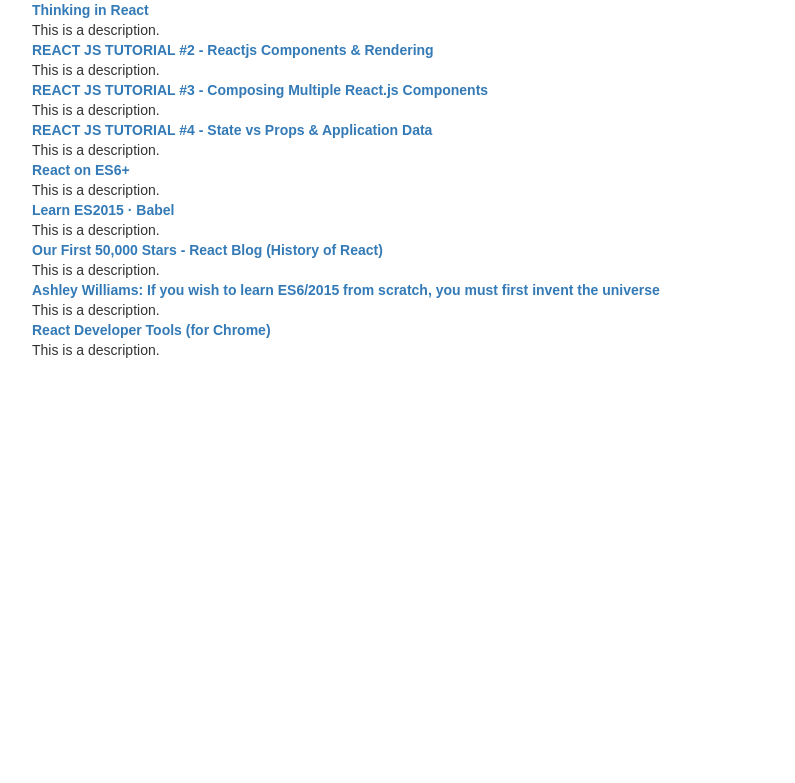
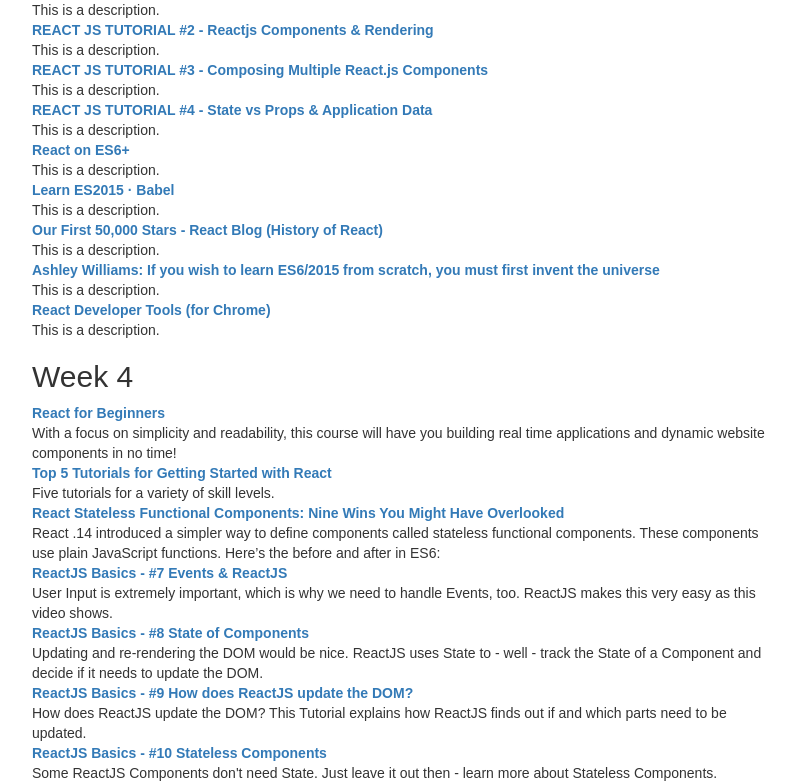
Before and after one commit to dsdemaria/react-journal, a React (Create React App) app: page / in a window 1280 px wide. Shown: the part 1208-1991 px from the top of the page, without its empty margins (233-1028 px from the left). Before the commit the page ends 1568 px from the top, so only its background shows below. Built offline with nearby package versions, Linux system fonts and the light colour scheme.

Commit message:
added entry component

```diff
--- a/src/components/App.js
+++ b/src/components/App.js
@@ -12,7 +12,7 @@
       titleValue: '',
       linkValue: '',
       descriptionValue: '',
-      optionValue: 'week3',
+      optionValue: 'week4',
       week1: [
         {
           title: 'JavaScript Assessment',
@@ -144,6 +144,43 @@
           description: 'This is a description.',
         },
       ],
+      week4: [
+        {
+          title: 'React for Beginners',
+          link: 'https://reactforbeginners.com/',
+          description: 'With a focus on simplicity and readability, this course will have you building real time applications and dynamic website components in no time!',
+        },
+        {
+          title: 'Top 5 Tutorials for Getting Started with React',
+          link: 'http://andrewhfarmer.com/getting-started-tutorials/',
+          description: 'Five tutorials for a variety of skill levels.',
+        },
+        {
+          title: 'React Stateless Functional Components: Nine Wins You Might Have Overlooked',
+          link: 'https://medium.com/@housecor/react-stateless-functional-components-nine-wins-you-might-have-overlooked-997b0d933dbc#.oxjfw7n8b',
+          description: 'React .14 introduced a simpler way to define components called stateless functional components. These components use plain JavaScript functions. Here’s the before and after in ES6:',
+        },
+        {
+          title: 'ReactJS Basics - #7 Events & ReactJS',
+          link: 'https://www.youtube.com/watch?v=OcM__8q6p4c&list=PL55RiY5tL51oyA8euSROLjMFZbXaV7skS&index=8',
+          description: 'User Input is extremely important, which is why we need to handle Events, too. ReactJS makes this very easy as this video shows.',
+        },
+        {
+          title: 'ReactJS Basics - #8 State of Components',
+          link: 'https://www.youtube.com/watch?v=e5n9j9n83OM&list=PL55RiY5tL51oyA8euSROLjMFZbXaV7skS&index=9',
+          description: 'Updating and re-rendering the DOM would be nice. ReactJS uses State to - well - track the State of a Component and decide if it needs to update the DOM.',
+        },
+        {
+          title: 'ReactJS Basics - #9 How does ReactJS update the DOM?',
+          link: 'https://www.youtube.com/watch?v=Iw2BLUjQo1E&index=10&list=PL55RiY5tL51oyA8euSROLjMFZbXaV7skS',
+          description: 'How does ReactJS update the DOM? This Tutorial explains how ReactJS finds out if and which parts need to be updated.',
+        },
+        {
+          title: 'ReactJS Basics - #10 Stateless Components',
+          link: 'https://www.youtube.com/watch?v=SEkfzqIgvTo&index=11&list=PL55RiY5tL51oyA8euSROLjMFZbXaV7skS',
+          description: "Some ReactJS Components don't need State. Just leave it out then - learn more about Stateless Components.",
+        }
+      ],
     }
     this.handleTitleChange = this.handleTitleChange.bind(this)
     this.handleLinkChange = this.handleLinkChange.bind(this)
@@ -186,7 +223,7 @@
       <div className='container'>
         <div className='row'>
           <Header title='React Weekly Journal' />
-          <div className='col-xs-8 col-xs-offset-2 col-md-6 col-md-offset-3 col-lg-4 col-lg-offset-3'>
+          <div className='col-xs-8 col-xs-offset-2'>
             <NewResource
               titleValue={this.state.titleValue}
               handleTitleChange={this.handleTitleChange}
@@ -218,6 +255,10 @@
               title='Week 3'
               entries={this.state.week3}
             />
+            <Week
+              title='Week 4'
+              entries={this.state.week4}
+            />
           </div>
         </div>
       </div>
```
Also changed, not shown: src/components/Entry.js (added, +14 -0 lines).
